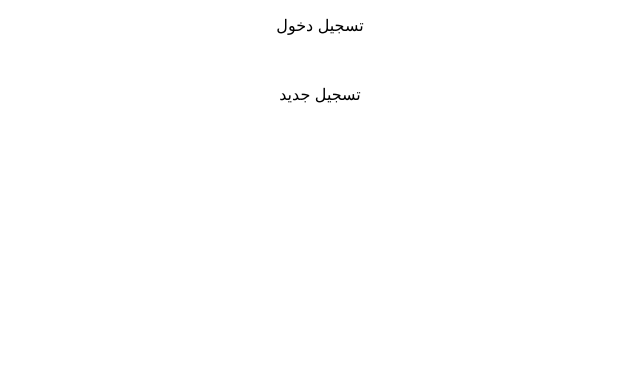
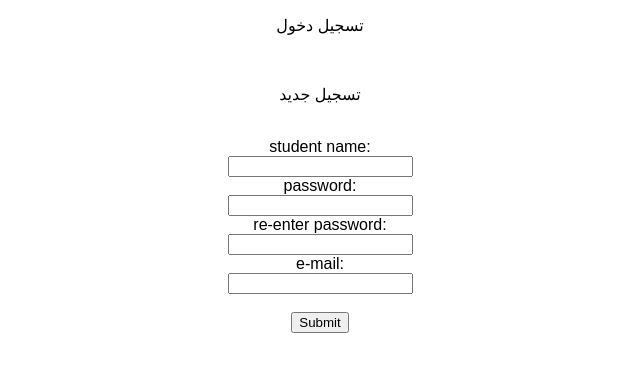
Before and after one commit to Tasneem310/Group-k40, a React (Create React App) app in the folder k-react/: page /#/ in a window 1280 px wide. Both pictures are taken after a click on the element "تسجيل جديد". Shown: the top 372 px of the page, without its empty margins (320-960 px from the left). Built offline with nearby package versions, Linux system fonts and the light colour scheme.

Commit message:
تسجيل جديد مبدئي

```diff
--- a/k-react/src/containers/Signing/SignUp/SignUp.js
+++ b/k-react/src/containers/Signing/SignUp/SignUp.js
@@ -1,9 +1,62 @@
-import React from 'react';
+import React, { Component } from "react";
 
-const SignUp = () => (
-    <React.Fragment>
+import classes from "./SignUp.css"
 
-    </React.Fragment>
-);
+class SignUp extends Component {
+  state = {
+    sName: "",
+    pass: "",
+    rePass: "",
+    eMail: ""
+  };
+  nameHandler = event => {
+    this.setState({ sName: event.value });
+  };
+  passHandler = event => {
+    this.setState({ pass: event.value });
+  };
+  rePassHandler = event => {
+    this.setState({ rePass: event.value });
+  };
+  eMailHandler = event => {
+    this.setState({ eMail: event.value });
+  };
+  render() {
+    return (
+      <center>
+        student name:<br />
+        <input
+          type="text"
+          onChange={this.nameHandler}
+          value={this.state.sName}
+        />
+        <br />
+        password:<br />
+        <input
+          type="text"
+          onChange={this.passHandler}
+          value={this.state.pass}
+        />
+        <br />
+        re-enter password:<br />
+        <input
+          type="text"
+          onChange={this.rePassHandler}
+          value={this.state.rePass}
+        />
+        <br />
+        e-mail:<br />
+        <input
+          type="text"
+          onChange={this.eMailHandler}
+          value={this.state.eMail}
+        />
+        <br />
+        <br />
+        <input type="submit" value="Submit" />
+      </center>
+    );
+  }
+}
 
 export default SignUp;
```
Also changed, not shown: k-react/src/containers/Signing/SignUp/SignUp.css (added).
